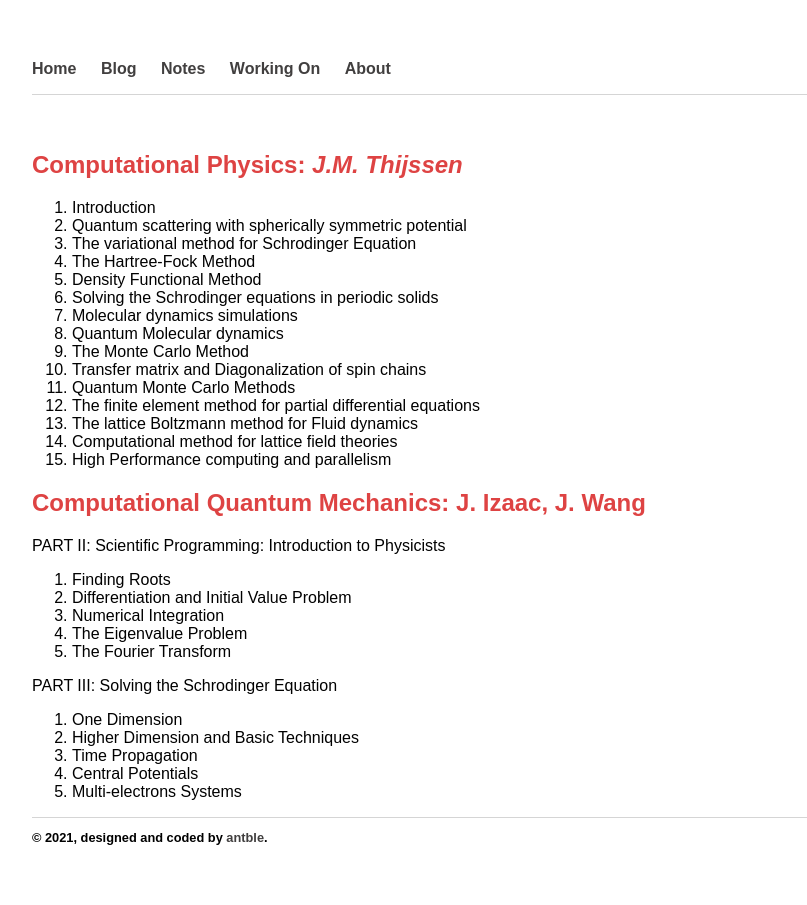
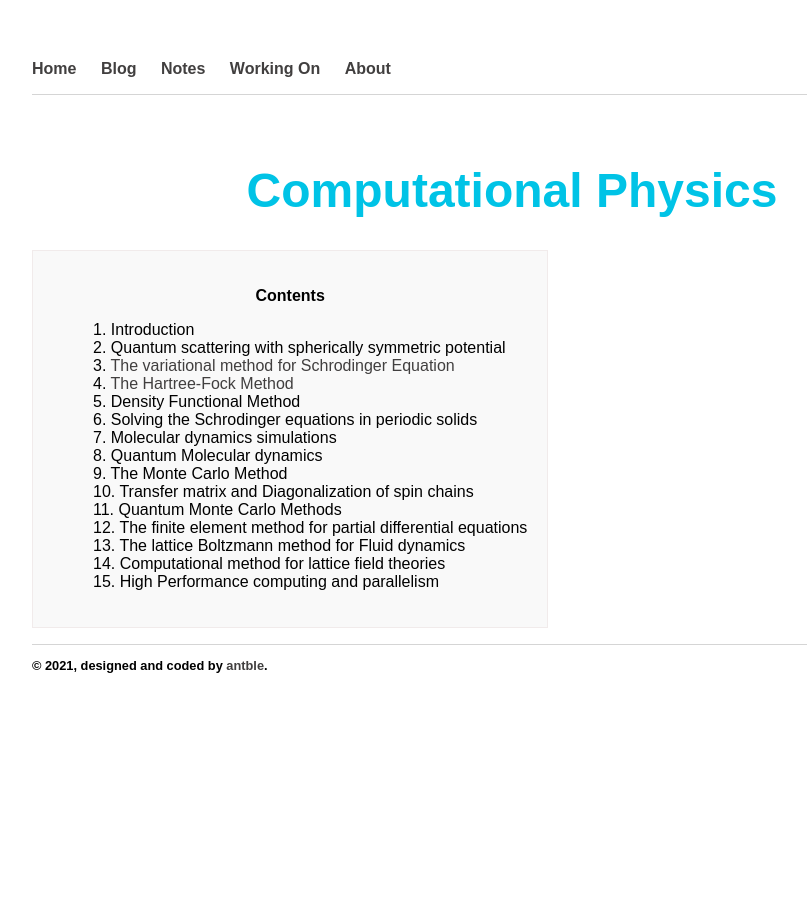
Before and after one commit to antble/antble.github.io, a Jekyll site: the page built from bookreading/comphysics.html, in a window 1280 px wide. Shown: the whole page, without its empty margins (128-935 px from the left). Built offline with Jekyll 4.4.1, drawn with Linux system fonts in a browser that asks for light colours; some web fonts are replaced.

Commit message:
update blog

```diff
--- a/_config.yml
+++ b/_config.yml
@@ -6,7 +6,7 @@ kramdown:
 gems:
   - jekyll-gist
 
-plugins:
-  - jemoji
+# plugins:
+#   - jemoji
 
 highlighter: rouge
--- a/bookreading/comphysics.html
+++ b/bookreading/comphysics.html
@@ -2,46 +2,31 @@
 layout: default
 title: Working On
 ---
-<h2><a href="https://github.com/antble/Computational-Physics/tree/master/Computational%20Physics%20-%20Jos%20Thijssen">Computational Physics: <i>J.M. Thijssen</i></a></h2>
-<ol>
-    <li> Introduction</li>
-    <li> Quantum scattering with spherically symmetric potential</li>
-    <li> The variational method for Schrodinger Equation</li>
-    <li> The Hartree-Fock Method</li>
-    <li> Density Functional Method</li>
-    <li> Solving the Schrodinger equations in periodic solids</li>
-    <li> Molecular dynamics simulations</li>
-    <li> Quantum Molecular dynamics</li>
-    <li> The Monte Carlo Method</li>
-    <li> Transfer matrix and Diagonalization of spin chains</li>
-    <li> Quantum Monte Carlo Methods</li>
-    <li> The finite element method for partial differential equations</li>
-    <li> The lattice Boltzmann method for Fluid dynamics</li>
-    <li> Computational method for lattice field theories</li>
-    <li> High Performance computing and parallelism</li>
-</ol>
-
-
-<h2><a href="https://github.com/antble/Computational-Physics/blob/master/Computational%20Quantum%20Mechanics/8.%20The%20Fourier%20Transform.ipynb">Computational Quantum Mechanics: J. Izaac, J. Wang</a></h2>
-
-PART II: Scientific Programming: Introduction to Physicists
-<ol>
-    <li>Finding Roots</li>
-    <li>Differentiation and Initial Value Problem</li>
-    <li>Numerical Integration</li>
-    <li>The Eigenvalue Problem</li>
-    <li>The Fourier Transform</li>
-</ol>
-PART III: Solving the Schrodinger Equation
-<ol>
-    <li>One Dimension</li>
-    <li>Higher Dimension and Basic Techniques</li>
-    <li>Time Propagation</li>
-    <li>Central Potentials</li>
-    <li>Multi-electrons Systems</li>
-</ol>
 <!--<h2>Introduction: </h2>
 <p>The book was subdivided into constituent chapters to make the task bearable. It was a
     herculean task to finish this book and only by limiting the point of view of the reader
     to a few pages can one feel that this task is attenable.
 </p>-->
+
+<h1><center>Computational Physics</center></h1>
+
+<div id="toc_container">
+<p class="toc_title">Contents</p>
+<ul class="toc_list">
+    <li> 1. Introduction</li>
+    <li> 2. Quantum scattering with spherically symmetric potential</li>
+    <li> 3. <a href="https://bit.ly/3ySOVah">The variational method for Schrodinger Equation    </a></li>
+    <li> 4. <a href="https://bit.ly/3J4PpOU"> The Hartree-Fock Method </a></li>
+    <li> 5. Density Functional Method</li>
+    <li> 6. Solving the Schrodinger equations in periodic solids</li>
+    <li> 7. Molecular dynamics simulations</li>
+    <li> 8. Quantum Molecular dynamics</li>
+    <li> 9. The Monte Carlo Method</li>
+    <li> 10. Transfer matrix and Diagonalization of spin chains</li>
+    <li> 11. Quantum Monte Carlo Methods</li>
+    <li> 12. The finite element method for partial differential equations</li>
+    <li> 13. The lattice Boltzmann method for Fluid dynamics</li>
+    <li> 14. Computational method for lattice field theories</li>
+    <li> 15. High Performance computing and parallelism</li>
+</ul>
+</div>
--- a/bookreading/index.html
+++ b/bookreading/index.html
@@ -11,7 +11,7 @@ of a book with detailed calculations for future reference.
         <!--<li><p><a href="\bookreading\qftnutshell.html"><b>Quantum Field Theory on a Nutshell</b></a></p></li> -->
         <!--<li><p><a href="\bookreading\statfield.html"><b>Statistical Field Theory</b></a></p></li>-->
         <li><p><a href="\bookreading\comphysics.html"><b>Computational Physics (J.M. Thijssen)</b></a></p></li>
-        <li><p><a href="\bookreading\comphysics.html"><b>Computational Quantum Mechanics (J. Izaac, J. Wang)</b></a></p></li>
+        <li><p><a href="\bookreading\compqm.html"><b>Computational Quantum Mechanics (J. Izaac, J. Wang)</b></a></p></li>
         <li><p><a href="\bookreading\quantum.html"><b>Quantum Mechanics</b></a></p></li>
     </ol>
 
--- a/working/index.html
+++ b/working/index.html
@@ -59,10 +59,12 @@ title: Working On
             <p><b>Mathematics</b></p>
             <ol>
                 <li><b><a href="http://127.0.0.1:4000/bookreading/mathphysics.html">Mathematical Methods for Physicist - Comprehensive Guide</a></b> by <i>George Arfken, Hans Weber, Frank E. Harris</i></li>
-                <li><b>Mathematics For Physics: A Guided Tour for Graduate Students</b> by <i>M. Stone, P. Goldbart</i></li>
+                <li><b>Theory and Problems of Tensor Calculus by</b></bb><i> David C. Kay</i></li>
+                <li><b>Group Theory in a Nutshell by Physicists </b> by <i> Anthony Zee</i></li>
+                <li><b>Introduction to Probability</b> by D. Bertsekas and J. Tsitsiklis</li>
+                <!-- <li><b>Mathematics For Physics: A Guided Tour for Graduate Students</b> by <i>M. Stone, P. Goldbart</i></li> -->
                 <!-- <li>Complex Analysis</li>
                 <li>Linear Algebra</li>
-                <li>Tensor Analysis</li>
                 <li>Functional Analysis</li> -->
             </ol>
         </div>
```
Also changed, not shown: bookreading/compqm.html (added, +27 -0 lines).
